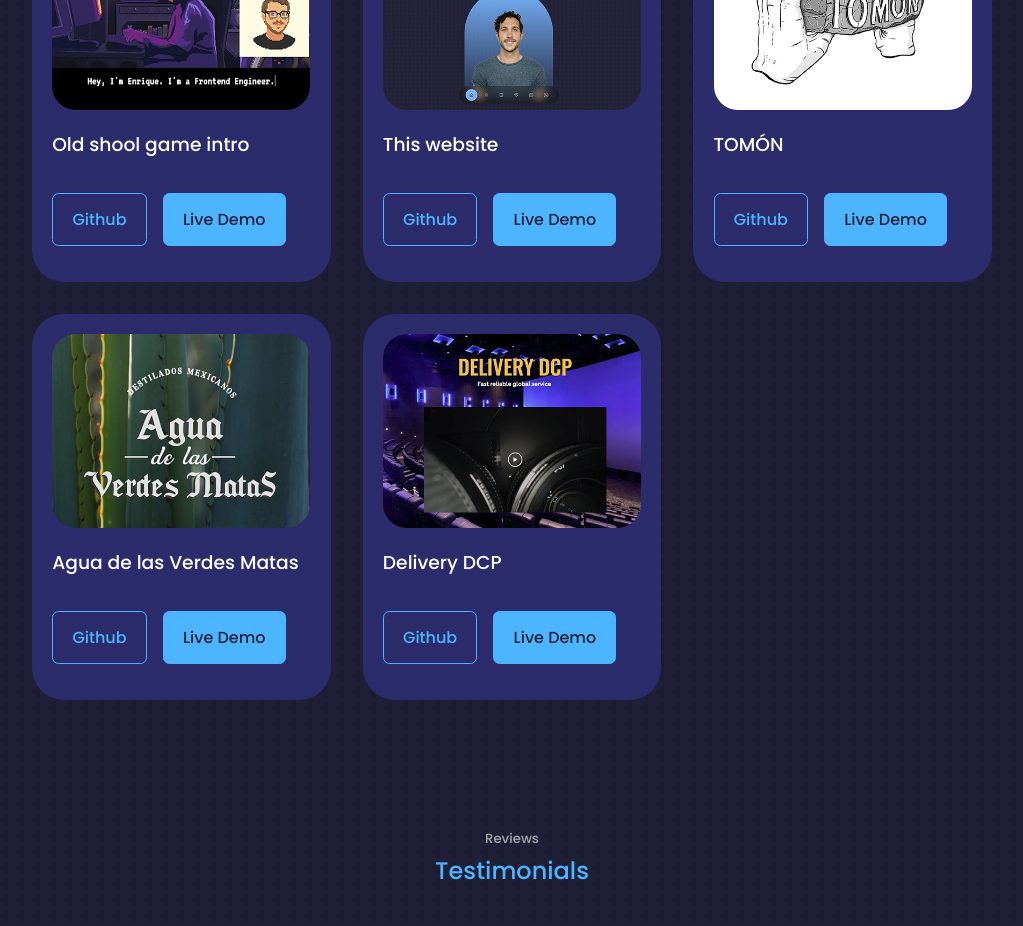
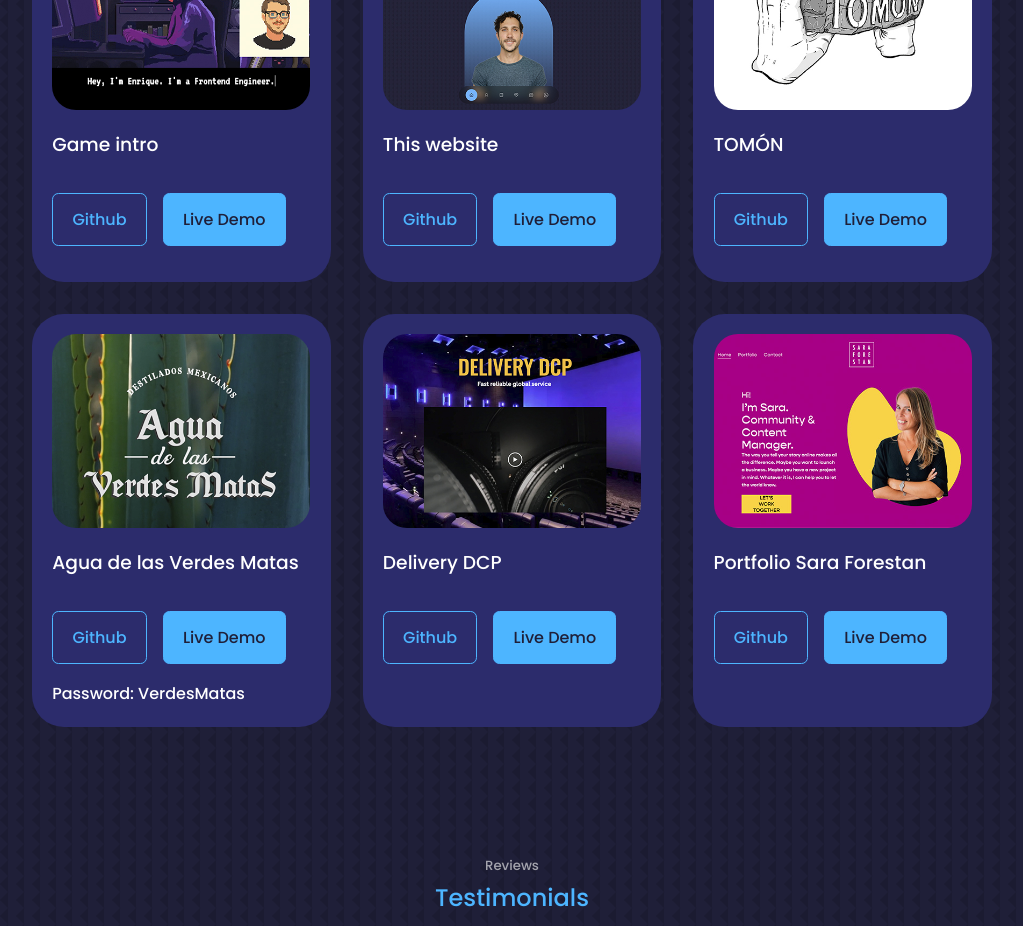
Before and after one commit to QuiqueLaff/react-portfolio-website, a React (Create React App) app: page / in a window 1280 px wide. Shown: the part 2420-3346 px from the top of the page, without its empty margins (128-1151 px from the left). Built offline with nearby package versions, Linux system fonts and the light colour scheme.

Commit message:
Portfolio Sara

```diff
--- a/src/components/portfolio/Portfolio.jsx
+++ b/src/components/portfolio/Portfolio.jsx
@@ -5,7 +5,7 @@ import IMG2 from '../../assets/portfolio2.jpg'
 import IMG3 from '../../assets/portfolio3.jpg'
 import IMG4 from '../../assets/portfolio4.jpg'
 import IMG5 from '../../assets/portfolio5.jpg'
-// import IMG6 from '../../assets/portfolio6.jpg'
+import IMG6 from '../../assets/portfolio6.jpg'
 
 
 const data = [
@@ -15,12 +15,12 @@ const data = [
    title: 'Presentation game',
    github: 'https://github.com/enriquelaffranconi/Hello-',
    demo: 'https://introduction-seven.vercel.app/',
-   name: "Old shool game intro"
+   name: "Game intro"
 
   },
   {
 
-    id: 1,
+    id: 2,
     image: IMG4,
     title: 'This page',
     github: 'https://github.com/enriquelaffranconi/react-portfolio-website',
@@ -29,7 +29,7 @@ const data = [
 
    },
    {
-    id: 1,
+    id: 3,
     image: IMG3,
     title: 'Tomón',
     github: 'https://github.com',
@@ -39,15 +39,16 @@ const data = [
 
    },
    {
-    id: 1,
+    id: 4,
     image: IMG2,
     title: 'Agua de las verdes matas',
     github: 'https://github.com',
     demo: 'https://dribble.com',
-    name: "Agua de las Verdes Matas"
+    name: "Agua de las Verdes Matas",
+    password: "Password: VerdesMatas"
    },
    {
-    id: 1,
+    id: 5,
     image: IMG5,
     title: 'DeliveryDCP',
     github: 'https://github.com',
@@ -55,6 +56,14 @@ const data = [
     name: "Delivery DCP"
 
 
+   },
+   {
+    id: 6,
+    image: IMG6,
+    title: 'Portfolio Sara Forestan',
+    github: 'https://github.com',
+    demo: 'https://www.saraforestan.com/',
+    name: "Portfolio Sara Forestan"
    },
 ]
 
@@ -65,7 +74,7 @@ const Portfolio = () => {
 
       <div className="container portfolio__container">
         {
-          data.map(({id, image, title, github, demo, name}) => {
+          data.map(({id, image, title, github, demo, name, password}) => {
             return(
               <article key= {id} className='portfolio__item'>
               <div className="portfolio__item-image">
@@ -76,6 +85,7 @@ const Portfolio = () => {
                 <a href= {github} className='btn' target={'_blank'} rel="noreferrer">Github</a>
                 <a href= {demo} className='btn btn-primary' target={'_blank'} rel="noreferrer">Live Demo</a>
               </div>
+              <h4>{password}</h4>
             </article>
             )
           })
```
Also changed, not shown: src/assets/portfolio6.jpg.
